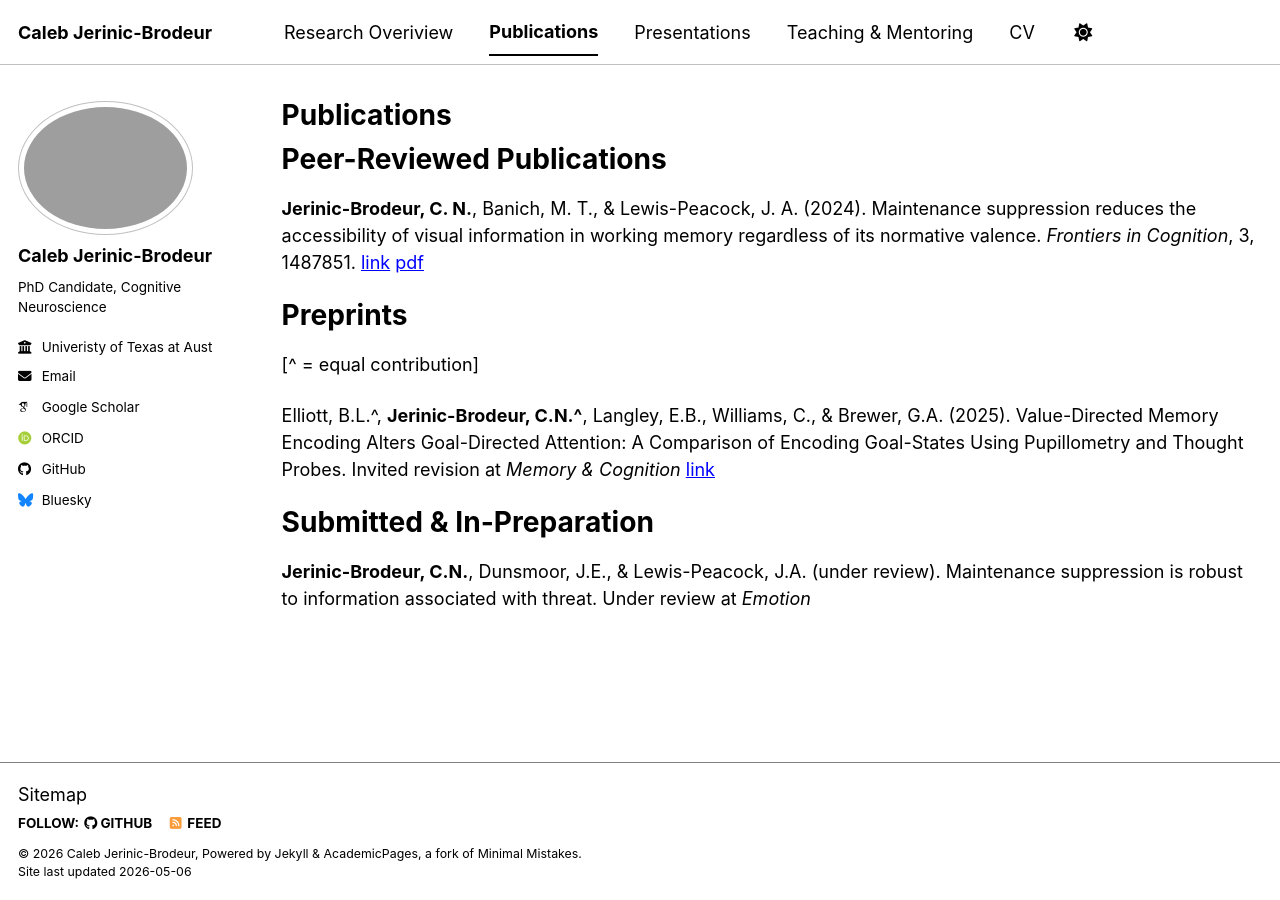
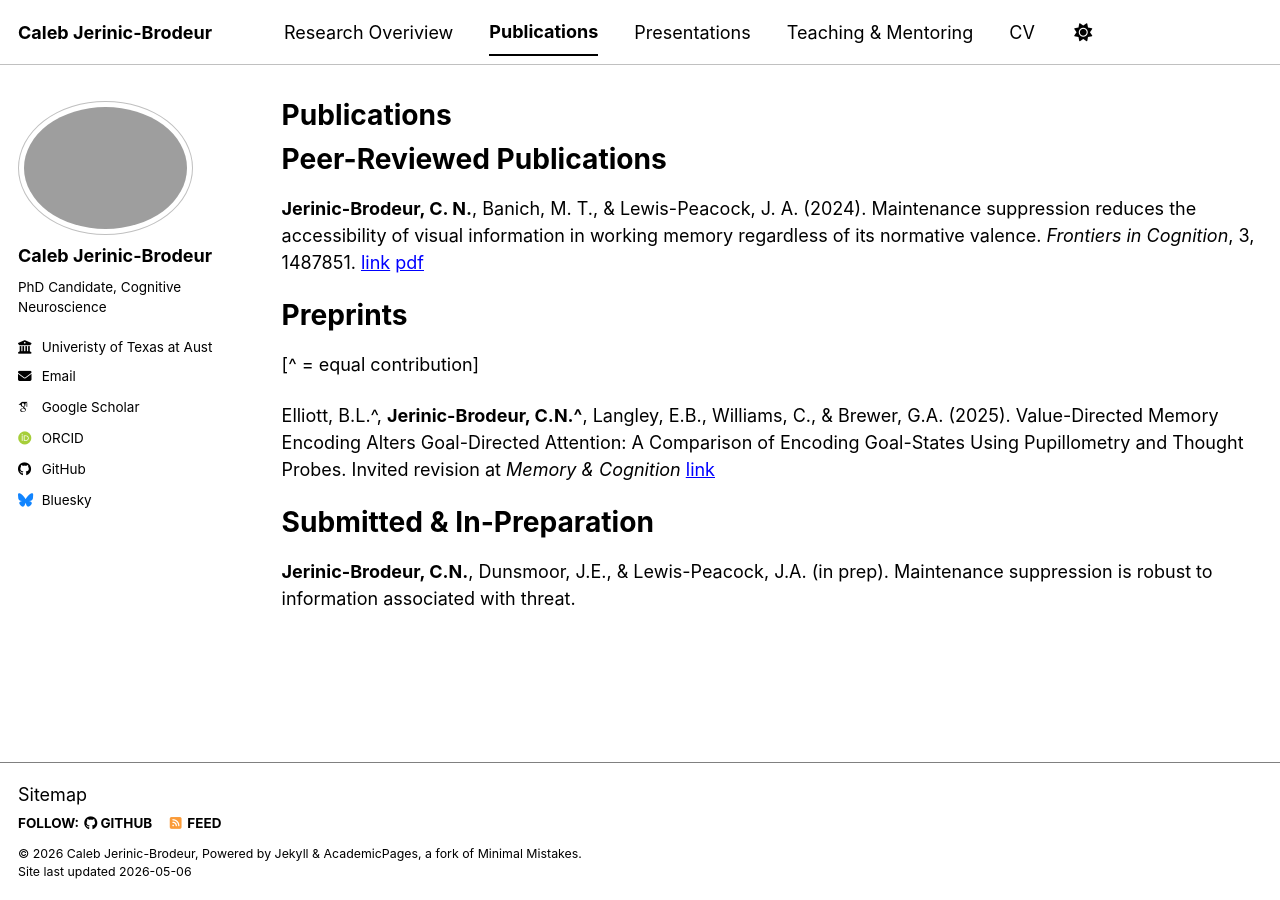
Before and after one commit to cjerinic/cjerinic.github.io, a Jekyll site: the page built from _pages/publications.md, in a window 1280 px wide. Built offline with Jekyll 4.4.1, drawn with Linux system fonts in a browser that asks for light colours; some web fonts are replaced; a script bundle is joined from its source files by our own code; library files that are not in the unit come from our copies.

Commit message:
Update publications

```diff
--- a/_pages/publications.md
+++ b/_pages/publications.md
@@ -17,4 +17,4 @@ Elliott, B.L.^, **Jerinic-Brodeur, C.N.^**, Langley, E.B., Williams, C., & Brewe
 
 Submitted & In-Preparation
 ======
-**Jerinic-Brodeur, C.N.**, Dunsmoor, J.E., & Lewis-Peacock, J.A. (under review). Maintenance suppression is robust to information associated with threat. Under review at *Emotion*
+**Jerinic-Brodeur, C.N.**, Dunsmoor, J.E., & Lewis-Peacock, J.A. (in prep). Maintenance suppression is robust to information associated with threat.
```
